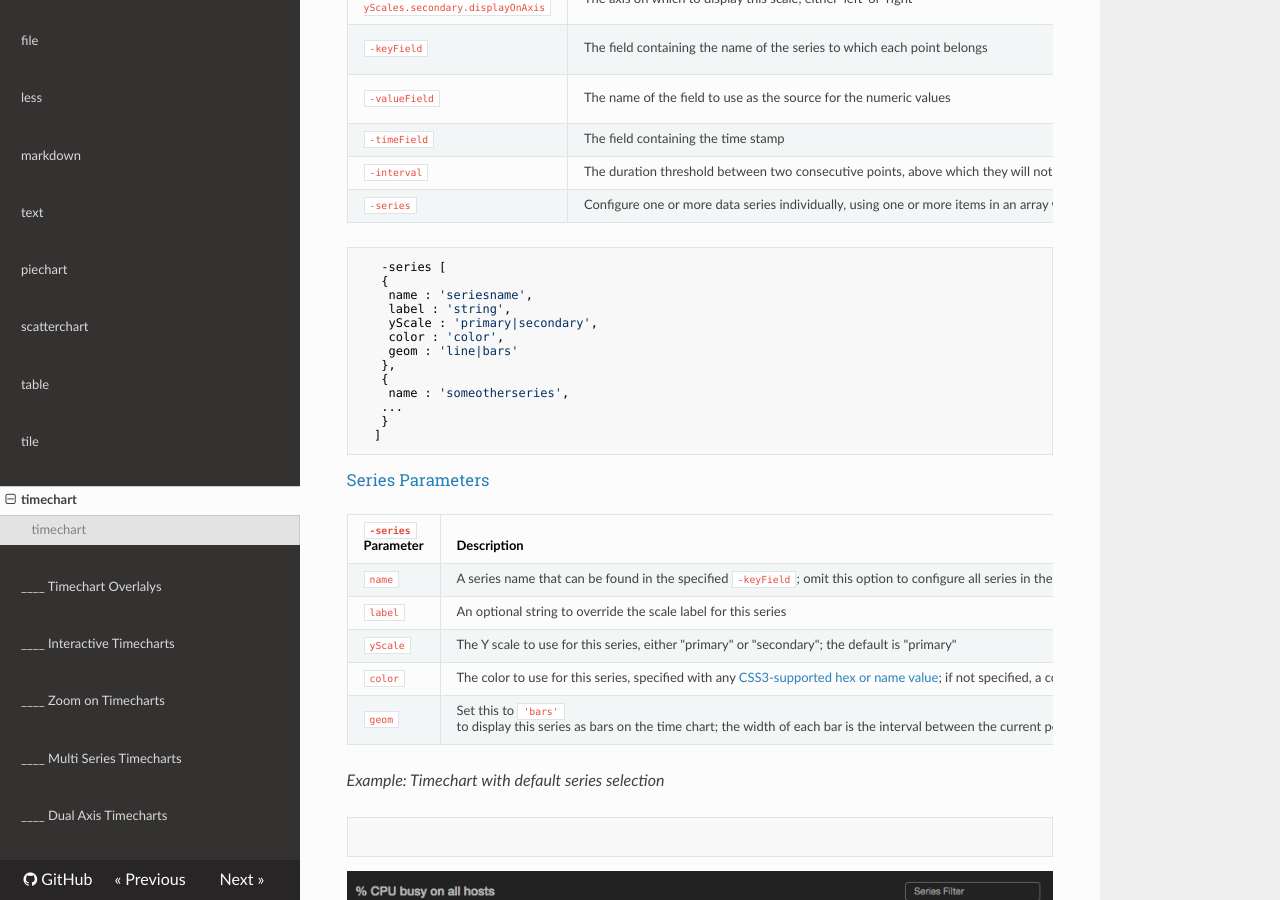
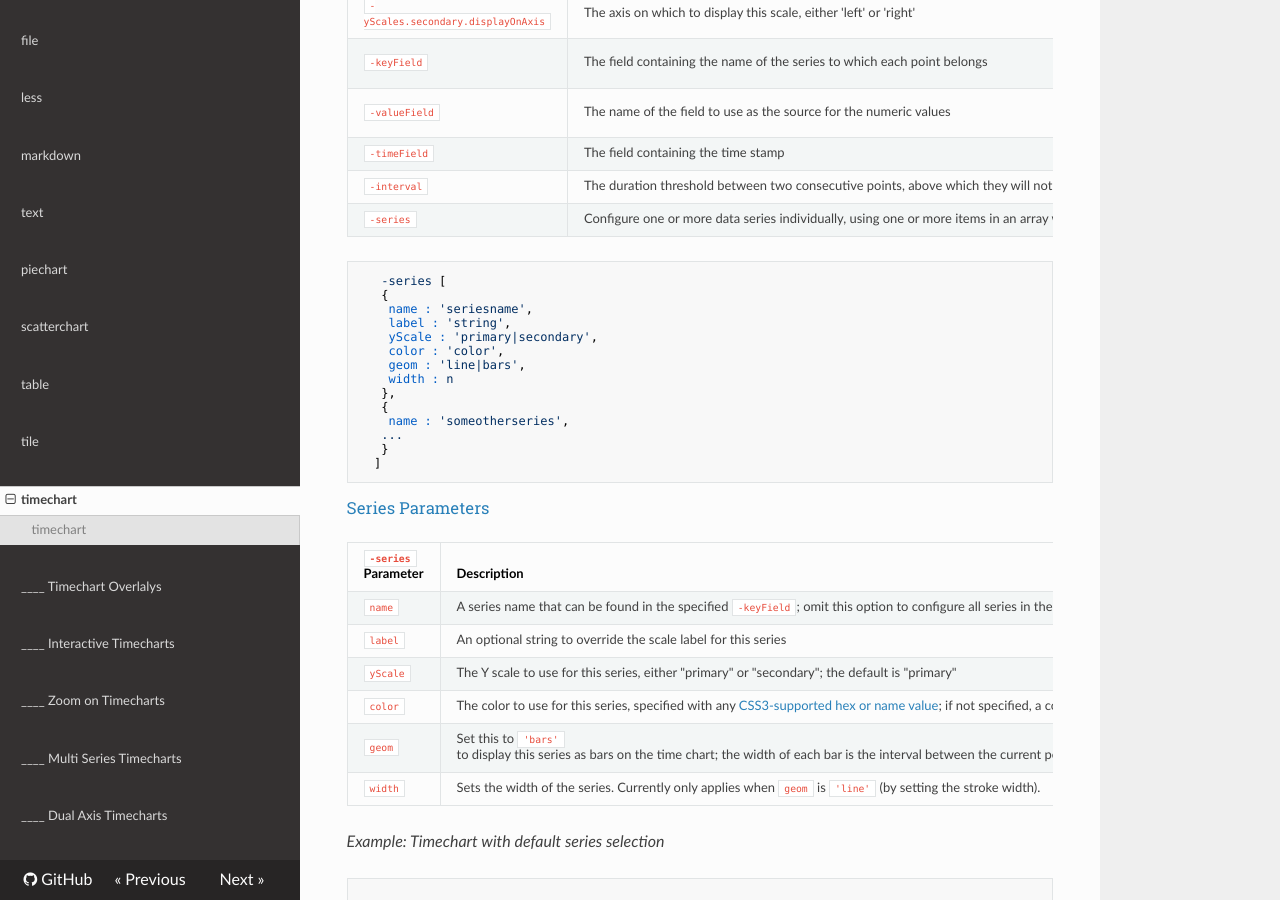
Before and after one commit to juttle/juttle-viz, an MkDocs documentation site: the page built from docs/charts/timechart.md, in a window 1280 px wide and 900 px high, scrolled down 2346 px. Built offline with MkDocs 1.6.1, drawn with Linux system fonts in a browser that asks for light colours; nearby versions of some CDN libraries; old or Windows-style settings are respelled for this version of MkDocs.

Commit message:
docs: timechart series width

````diff
--- a/docs/charts/timechart.md
+++ b/docs/charts/timechart.md
@@ -55,7 +55,8 @@ view timechart -o {
     label: 'string',
     yScale: 'primary|secondary',
     color: 'color',
-    geom: 'line|bars'
+    geom: 'line|bars',
+    width: n
    }
   ]
 }
@@ -68,7 +69,7 @@ view timechart -id 'string' -title 'string' -duration duration -downsample boole
   -yScales.primary.label 'string' -yScales.primary.tickFormat 'd3FormatString' -yScales.primary.minValue 'n' -yScales.primary.maxValue 'n' -yScales.primary.displayOnAxis 'left'
    -yScales.secondary.label 'string' -yScales.secondary.tickFormat 'd3FormatString' -yScales.secondary.minValue 'n' -yScales.secondary.maxValue 'n' -yScales.secondary.displayOnAxis 'left'
    -keyField 'fieldname' -valueField 'fieldname' -timeField 'fieldname'
-   -interval n -series [{name : 'seriesname', label : 'string', yScale : 'primary|secondary', color : 'color', geom : 'line|bars'}]
+   -interval n -series [{name : 'seriesname', label : 'string', yScale : 'primary|secondary', color : 'color', geom : 'line|bars', width : n}]
 ```
 
 See [Defining sink parameters](../index.md#defining-view-parameters)
@@ -108,7 +109,8 @@ Parameter  |  Description  |  Required?
     label : 'string',
     yScale : 'primary|secondary',
     color : 'color',
-    geom : 'line|bars'
+    geom : 'line|bars',
+    width : n
    },
    {
     name : 'someotherseries',
@@ -126,6 +128,7 @@ Parameter  |  Description  |  Required?
 `yScale`  |  The Y scale to use for this series, either "primary" or "secondary"; the default is "primary"
 `color`  |  The color to use for this series, specified with any [CSS3-supported hex or name value](http://www.w3.org/TR/css3-color/); if not specified, a color is selected from the built-in palette
 `geom`  |  Set this to `'bars'` to display this series as bars on the time chart; the width of each bar is the interval between the current point and the previous point. The default is `'line'`.
+`width`  |  Sets the width of the series. Currently only applies when `geom` is `'line'` (by setting the stroke width).
 
 _Example: Timechart with default series selection_
 
````
